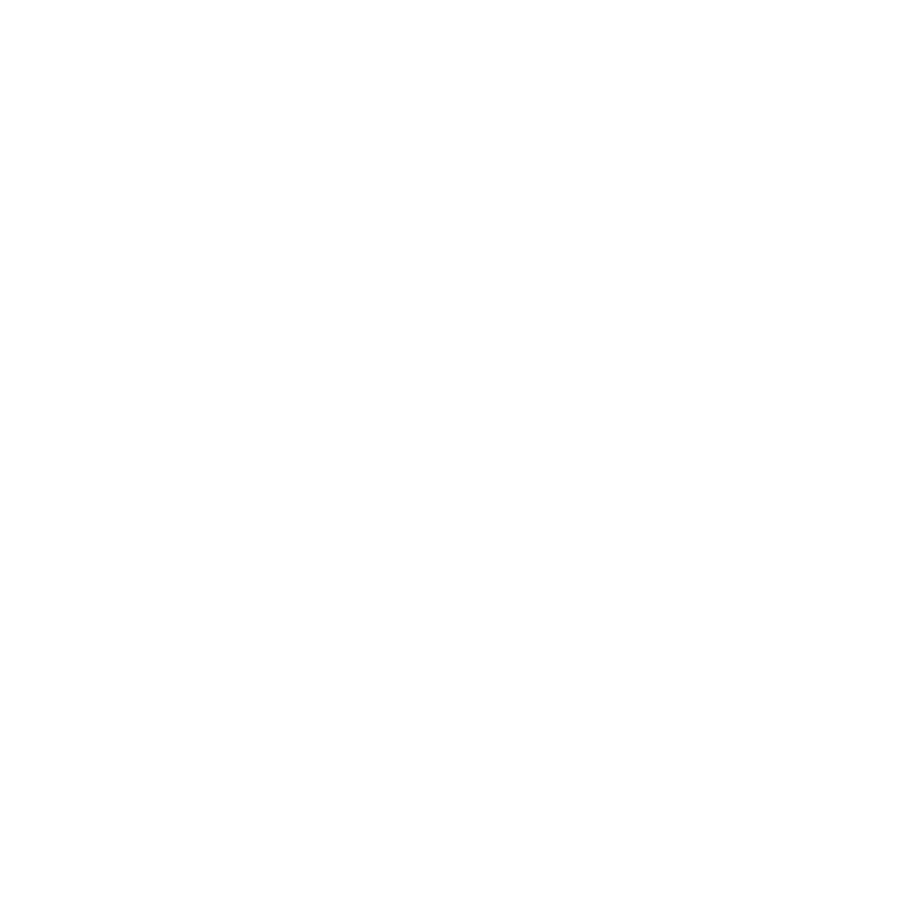
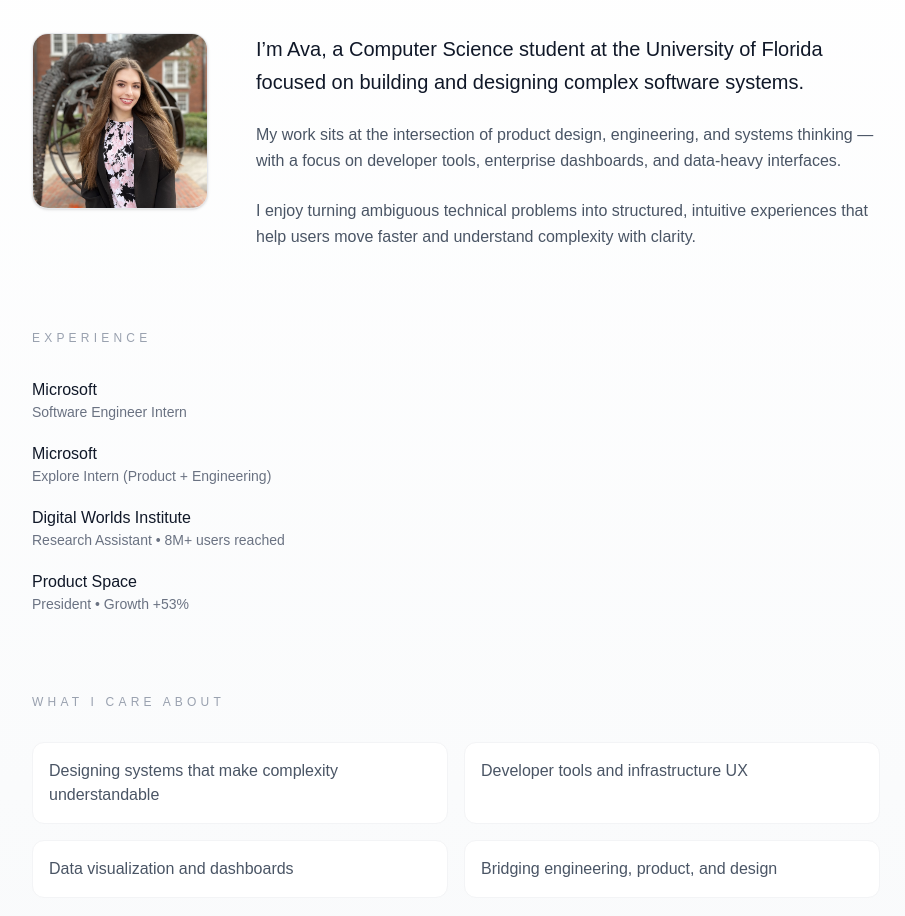
Before and after one commit to AvaVellozzi/ava-portfolio, a Next.js app: page /about in a window 1280 px wide. Shown: the part 240-1156 px from the top of the page, without its empty margins (184-1089 px from the left). Before the commit the page ends 800 px from the top, so only its background shows below. Built offline with nearby package versions, Linux system fonts and the light colour scheme.

Commit message:
basic homepage, resume, and about pages

```diff
--- a/app/about/page.tsx
+++ b/app/about/page.tsx
@@ -1,8 +1,129 @@
-export default function AboutPage() {
+import Image from "next/image";
+
+export default function About() {
   return (
-    <main>
-      <h1>About</h1>
-      <p>This is my about page.</p>
+    <main className="min-h-screen bg-gradient-to-b from-white to-gray-50 text-gray-900">
+
+      <div className="max-w-4xl mx-auto px-6 py-24">
+
+        {/* HEADER */}
+        <section className="mb-20">
+
+          <h1 className="text-5xl md:text-6xl font-semibold tracking-tight mb-12">
+            About
+          </h1>
+
+          <div className="flex flex-col md:flex-row gap-12 items-start">
+
+            {/* HEADSHOT */}
+            <div className="shrink-0">
+              <div className="w-44 h-44 rounded-2xl overflow-hidden border border-gray-200 bg-gray-100 shadow-sm relative">
+                <Image
+                  src="/headshot.jpeg"
+                  alt="Ava Vellozzi"
+                  fill
+                  className="object-cover"
+                />
+              </div>
+            </div>
+
+            {/* TEXT */}
+            <div className="space-y-6 text-gray-600 leading-relaxed">
+
+              <p className="text-xl text-gray-900 leading-relaxed">
+                I’m Ava, a Computer Science student at the University of Florida
+                focused on building and designing complex software systems.
+              </p>
+
+              <p>
+                My work sits at the intersection of product design, engineering,
+                and systems thinking — with a focus on developer tools,
+                enterprise dashboards, and data-heavy interfaces.
+              </p>
+
+              <p>
+                I enjoy turning ambiguous technical problems into structured,
+                intuitive experiences that help users move faster and understand
+                complexity with clarity.
+              </p>
+
+            </div>
+
+          </div>
+        </section>
+
+        {/* EXPERIENCE */}
+        <section className="mb-20">
+
+          <h2 className="text-xs tracking-[0.35em] uppercase text-gray-400 mb-8">
+            Experience
+          </h2>
+
+          <div className="space-y-5 text-gray-700">
+
+            <div>
+              <p className="font-medium text-gray-900">Microsoft</p>
+              <p className="text-gray-500 text-sm">
+                Software Engineer Intern
+              </p>
+            </div>
+
+            <div>
+              <p className="font-medium text-gray-900">Microsoft</p>
+              <p className="text-gray-500 text-sm">
+                Explore Intern (Product + Engineering)
+              </p>
+            </div>
+
+            <div>
+              <p className="font-medium text-gray-900">Digital Worlds Institute</p>
+              <p className="text-gray-500 text-sm">
+                Research Assistant • 8M+ users reached
+              </p>
+            </div>
+
+            <div>
+              <p className="font-medium text-gray-900">Product Space</p>
+              <p className="text-gray-500 text-sm">
+                President • Growth +53%
+              </p>
+            </div>
+
+          </div>
+
+        </section>
+
+        {/* WHAT I CARE ABOUT */}
+        <section>
+
+          <h2 className="text-xs tracking-[0.35em] uppercase text-gray-400 mb-8">
+            What I Care About
+          </h2>
+
+          <div className="grid md:grid-cols-2 gap-4 text-gray-600">
+
+            <div className="p-4 rounded-xl bg-white border border-gray-100">
+              Designing systems that make complexity understandable
+            </div>
+
+            <div className="p-4 rounded-xl bg-white border border-gray-100">
+              Developer tools and infrastructure UX
+            </div>
+
+            <div className="p-4 rounded-xl bg-white border border-gray-100">
+              Data visualization and dashboards
+            </div>
+
+            <div className="p-4 rounded-xl bg-white border border-gray-100">
+              Bridging engineering, product, and design
+            </div>
+
+          </div>
+
+        </section>
+
+      </div>
+
     </main>
   );
 }
--- a/app/page.tsx
+++ b/app/page.tsx
@@ -2,46 +2,75 @@
 
 export default function Home() {
   return (
-    <main className="max-w-5xl mx-auto p-10">
+    <main className="min-h-screen bg-gradient-to-b from-white to-gray-50 text-gray-900">
 
-      <h1 className="text-6xl font-bold mb-4">
+      <div className="max-w-5xl mx-auto px-6 py-20">
+
+        {/* HERO */}
+        <section className="mb-24">
+          <h1 className="text-6xl font-semibold tracking-tight mb-6">
             Ava Vellozzi
           </h1>
 
-      <p className="text-xl mb-10">
-        Product Designer & Computer Scientist
+          <p className="text-xl text-gray-600 max-w-2xl leading-relaxed">
+            Product Designer & Computer Scientist focused on designing
+            complex systems that transform technical workflows into
+            clear, intuitive experiences.
           </p>
 
-      <h2 className="text-3xl font-bold mb-6">
+          {/* CTA ROW */}
+          <div className="mt-8 flex gap-6 text-sm text-gray-500">
+            <a
+              href="/AvaVellozziResume.pdf"
+              target="_blank"
+              className="px-4 py-2 rounded-full border border-gray-300 hover:border-gray-500 transition"
+            >
+              View Resume
+            </a>
+          </div>
+        </section>
+
+        {/* SECTION LABEL */}
+        <section className="mb-6">
+          <h2 className="text-xs tracking-[0.3em] uppercase text-gray-400">
             Selected Work
           </h2>
+        </section>
 
-      <div className="grid md:grid-cols-2 gap-6">
+        {/* PROJECTS */}
+        <section className="space-y-3">
 
           <ProjectCard
             title="Microsoft Compliance Dashboard"
+            description="Reduced compliance review time by 50% across 2,000+ regulatory requirements."
             link="/projects/compliance"
           />
 
           <ProjectCard
             title="Teams Diagnostic App"
+            description="Enabled 10,000+ developers to debug 50+ APIs through a real-time diagnostic workflow."
             link="/projects/teams"
           />
 
           <ProjectCard
-          title="Epic Hire Vision Pro"
+            title="Epic Hire — Vision Pro Recruiting"
+            description="Designed spatial recruiting workflows improving recruiter efficiency by 45%."
             link="/projects/epic-hire"
           />
 
           <ProjectCard
             title="LabSpec Dashboard"
+            description="Built a full-stack LIMS system for specimen tracking and lab operations."
             link="/projects/labspec"
           />
 
           <ProjectCard
             title="Digital Worlds Education Games"
+            description="Built educational games reaching 8M+ users to improve early literacy outcomes."
             link="/projects/digital-worlds"
           />
+
+        </section>
 
       </div>
 
@@ -49,19 +78,34 @@
   );
 }
 
+/* PREMIUM CARD */
 function ProjectCard({
   title,
+  description,
   link,
 }: {
   title: string;
+  description: string;
   link: string;
 }) {
   return (
     <Link href={link}>
-      <div className="border rounded-xl p-6 hover:shadow-lg transition">
-        <h3 className="font-bold">
+      <div className="group relative overflow-hidden rounded-2xl border border-gray-200 bg-white px-7 py-6 transition hover:border-gray-300 hover:shadow-sm">
+
+        {/* subtle hover glow */}
+        <div className="absolute inset-0 opacity-0 group-hover:opacity-100 transition bg-gradient-to-r from-gray-50 to-transparent" />
+
+        <div className="relative">
+
+          <h3 className="text-lg font-medium text-gray-900 group-hover:translate-x-0.5 transition">
             {title}
           </h3>
+
+          <p className="mt-1 text-sm text-gray-600 leading-relaxed">
+            {description}
+          </p>
+
+        </div>
       </div>
     </Link>
   );
--- a/app/resume/page.tsx
+++ b/app/resume/page.tsx
@@ -1,8 +1,10 @@
 export default function ResumePage() {
   return (
-    <main>
-      <h1>Resume</h1>
-      <p>This is my resume page.</p>
+    <main className="max-w-4xl mx-auto p-10">
+      <iframe
+        src="/AvaVellozziResume.pdf"
+        className="w-full h-screen border rounded-lg"
+      />
     </main>
   );
 }
```
Also changed, not shown: public/headshot.jpeg (added), 1 other file (tests, documents, lock files or other folders). Lines whose indentation alone changed are shown as unchanged.
